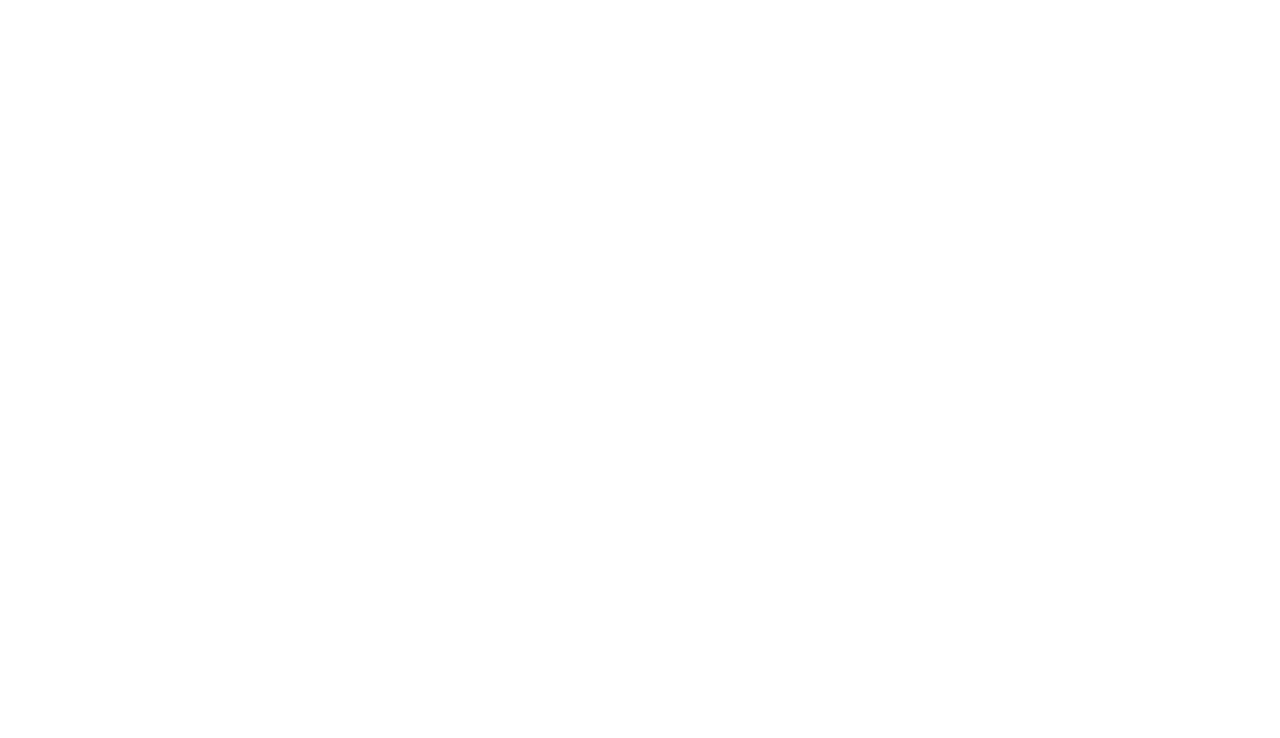
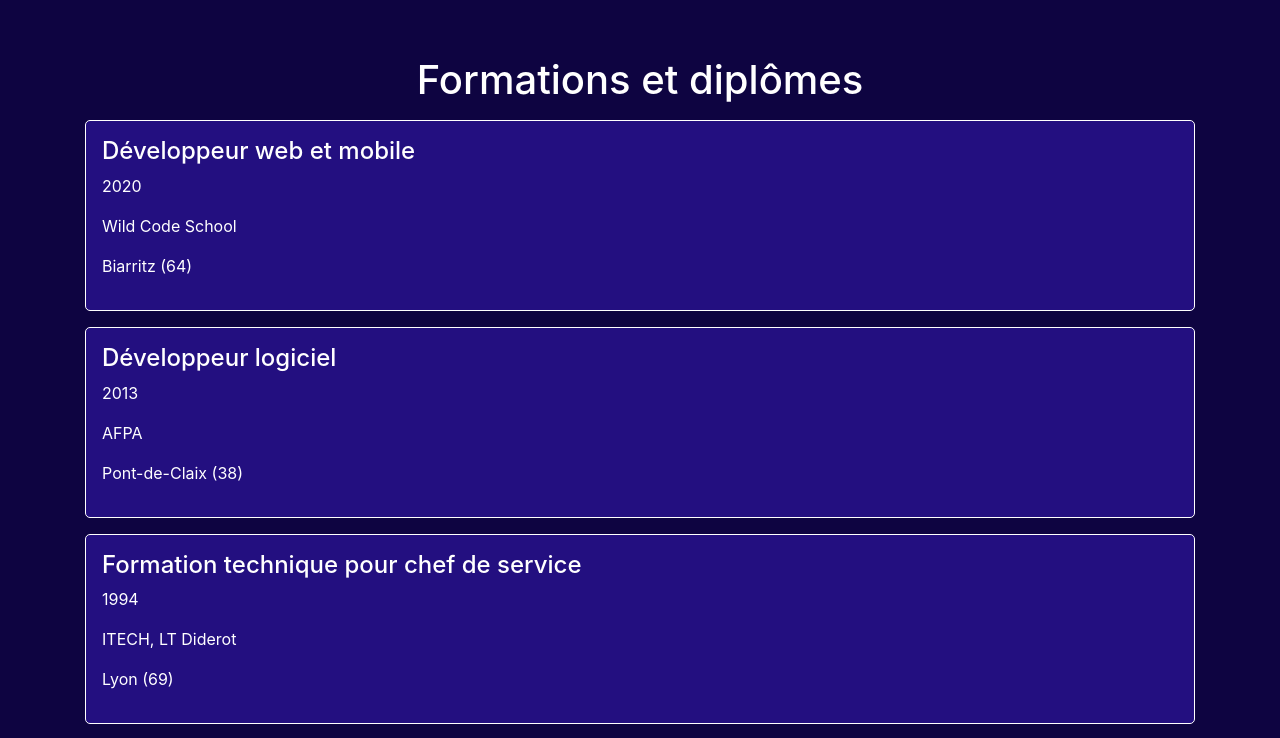
Before and after one commit to DavidDvpt/dev-web-cv, a React (Create React App) app: page /formations in a window 1280 px wide. Shown: the top 738 px of the page. Built offline with nearby package versions, Linux system fonts and the light colour scheme.

Commit message:
add formation mapping

```diff
--- /dev/null
+++ b/src/components/Formation.jsx
@@ -0,0 +1,15 @@
+import { Container } from "reactstrap";
+import { formationsAndDiplomes } from "../data/staticData";
+
+function Formation({ formation }) {
+    return (
+        <div className="formation d-flex flex-column">
+            <h4>{formation.nom}</h4>
+            <p>{formation.date}</p>
+            <p>{formation.ecole}</p>
+            <p>{formation.lieu}</p>
+        </div>
+    );
+}
+
+export default Formation;
--- a/src/css/index.css
+++ b/src/css/index.css
@@ -10,6 +10,7 @@
         "Oxygen", "Ubuntu", "Cantarell", "Fira Sans", "Droid Sans",
         "Helvetica Neue", sans-serif;
     color: white;
+    background-color: #0e0441;
     -webkit-font-smoothing: antialiased;
     -moz-osx-font-smoothing: grayscale;
 }
@@ -47,3 +48,14 @@
 .op-0 {
     opacity: 0;
 }
+
+/*
+*   Formations
+*/
+.formation {
+    border: 1px solid white;
+    background-color: rgb(35, 15, 128);
+    border-radius: 5px;
+    margin: 0.5em 0em;
+    padding: 1em;
+}
--- a/src/pages/Formations.jsx
+++ b/src/pages/Formations.jsx
@@ -1,9 +1,16 @@
 import { Container } from "reactstrap";
+import Formation from "../components/Formation";
+import { formationsAndDiplomes } from "../data/staticData";
 
 function Formations() {
+    const formations = formationsAndDiplomes;
+
     return (
-        <Container className="d-flex align-content-center">
-            Under Construction
+        <Container className="formations d-flex flex-column align-content-center">
+            <h1 className="text-center">Formations et diplômes</h1>
+            {formations.map((f) => (
+                <Formation formation={f} />
+            ))}
         </Container>
     );
 }
```
